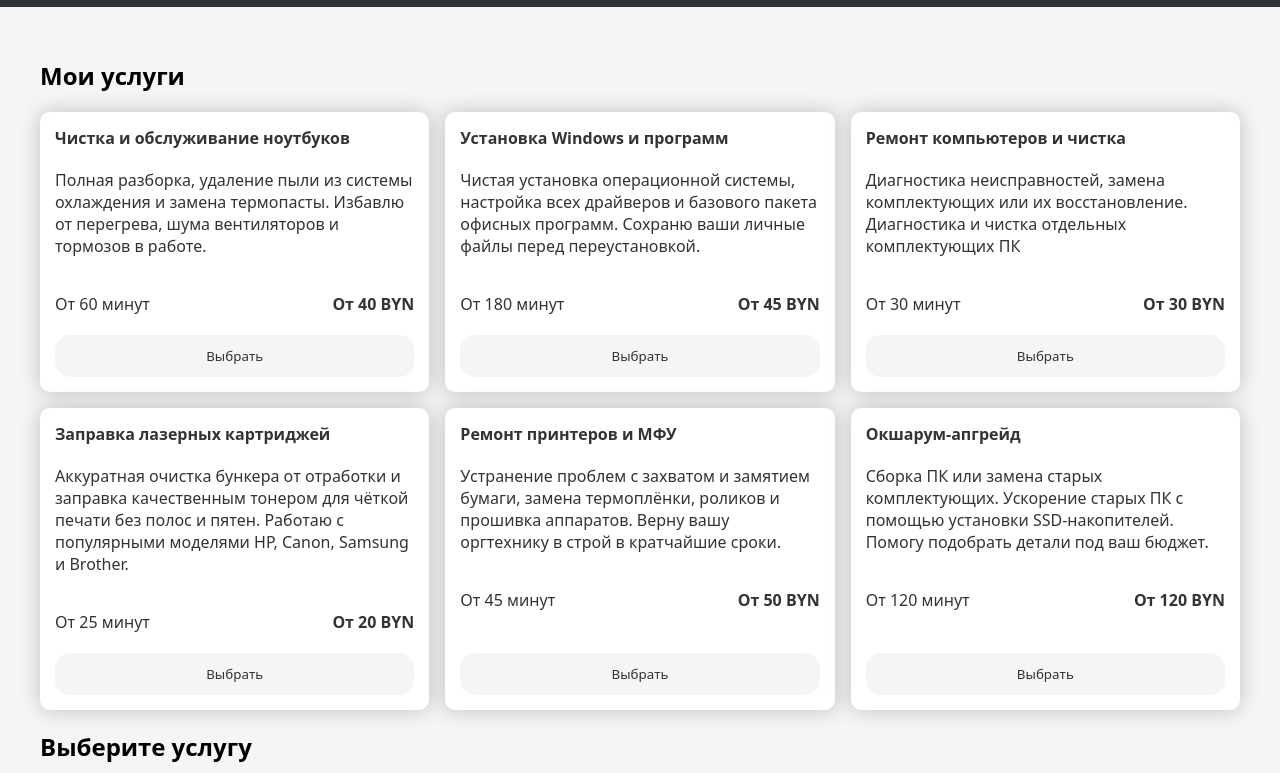
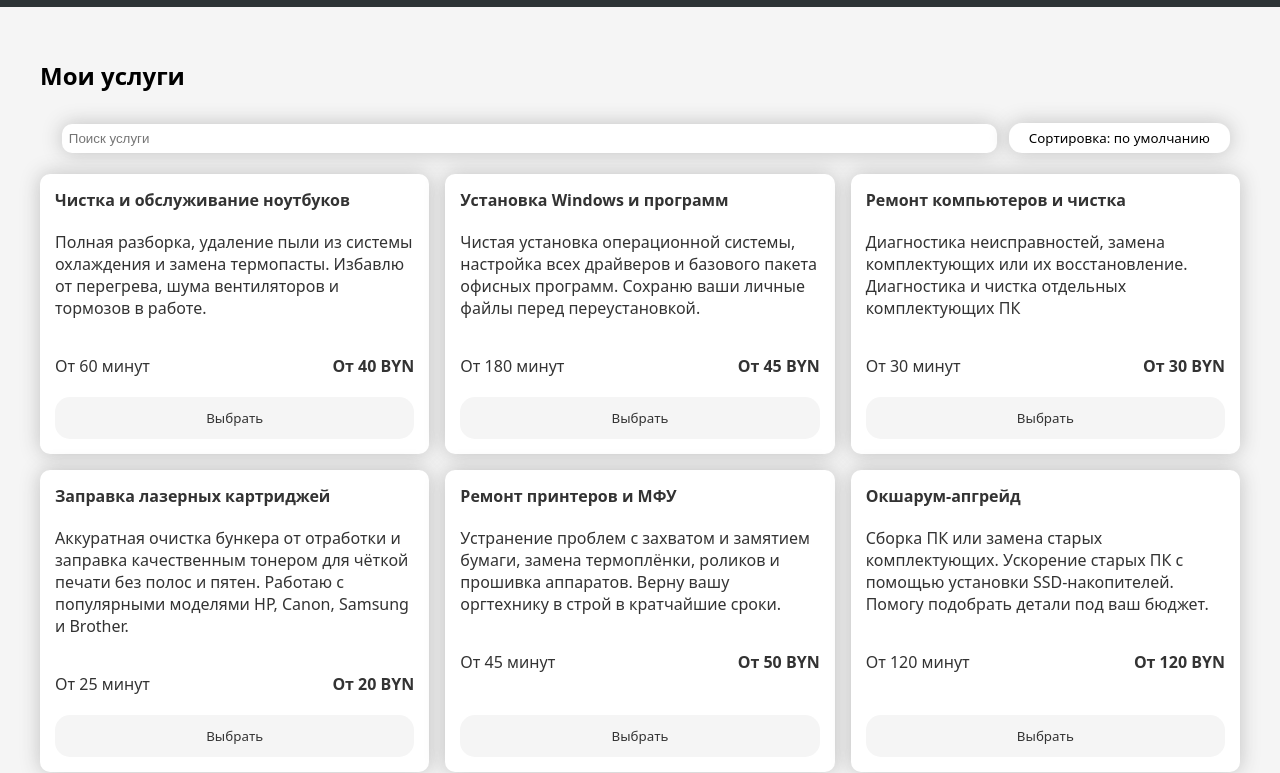
Before and after one commit to ArtemMurashko/computer-workshop, a plain HTML site: page index.html in a window 1280 px wide. Shown: the part 63-836 px from the top of the page. Drawn offline with Linux system fonts and the light colour scheme.

Commit message:
Add live search and sort button

```diff
--- a/add.js
+++ b/add.js
@@ -7,8 +7,7 @@ const services = [{id: 1, name: 'Чистка и обслуживание ноу
 ]
 
 const container = document.getElementById('cards-container');
-container.innerHTML = services.map(service =>
-`
+container.innerHTML = services.map(service =>`
     <div class="card" data-id='${service.id}'>
         <strong>${service.name}</strong>
         <p>${service.description}</p>
@@ -22,12 +21,11 @@ container.innerHTML = services.map(service =>
 
 let selectedIds = [];
 const sumOutput = document.getElementById('sum');
-const selectedCards = document.querySelectorAll('.btn');
-selectedCards.forEach((btn) => {
-    btn.addEventListener('click', () =>{
+container.addEventListener('click', () => {
+    const btn = event.target.closest('.btn');
     const card = btn.closest('.card');
     card.classList.toggle('selected');
-        let id = Number(card.dataset.id);
+    const id = Number(card.dataset.id);
     if (card.classList.contains('selected')){
         btn.textContent = 'Выбрано';
         selectedIds.push(id);
@@ -44,4 +42,49 @@ selectedCards.forEach((btn) => {
         sumOutput.textContent = `Выбрано услуг: ${selectedServices.length} | Итого: от ${totalSum} BYN`;
     }
 });
+
+const searchInput = document.getElementById('search-input');
+
+function renderCards(items){
+    container.innerHTML = items.map(service => `
+    <div class="card ${selectedIds.includes(service.id) ? 'selected' : ''}" data-id='${service.id}'>
+        <strong>${service.name}</strong>
+        <p>${service.description}</p>
+        <div style='display: flex; justify-content: space-between; width: 100%'>
+            <p>От ${service.duration} минут</p>
+            <p style='font-weight: bold;'>От ${service.price} BYN</p>
+        </div>
+        <button class="btn">${selectedIds.includes(service.id) ? 'Выбрано' : 'Выбрать'}</button>
+     </div>
+`).join('');
+}
+
+searchInput.addEventListener('input', event => {
+    const query = event.target.value.trim().toLowerCase();
+    const fitlerServices = services.filter(service => service.name.toLowerCase().includes(query) ||
+        service.description.toLowerCase().includes(query)
+    );
+    renderCards(fitlerServices);
 });
+renderCards(services)
+
+const sortBtn = document.getElementById('sort-btn');
+let sortOrder = 'default';
+sortBtn.addEventListener('click', () => {
+    let sortedServices = [...services];
+    if (sortOrder === 'default') {
+        sortOrder = 'asc';
+        sortedServices.sort((a, b) => a.price - b.price);
+        sortBtn.textContent = 'Цена: по возрастанию ↑';
+    }
+    else if (sortOrder === 'asc'){
+        sortOrder = 'desc';
+        sortedServices.sort((a, b) => b.price - a.price);
+        sortBtn.textContent = 'Цена: по убыванию ↓';
+    }
+    else{
+        sortOrder = 'default';
+        sortBtn.textContent = 'Сортировка: по умолчанию'
+    }
+    renderCards(sortedServices);
+});
--- a/index.html
+++ b/index.html
@@ -17,13 +17,16 @@
                 <a href="#services">Сервис</a> |
                 <a href="#contacts">Контакты</a> |
                 <a href="#about">Обо мне</a>
-
             </nav>
         </div>
     </header>
     <main>
         <section id="services">
             <h1>Мои услуги</h1>
+            <div class="top-panel" style="margin: 10px;">
+                <input type="text" id="search-input" class="search" placeholder="Поиск услуги">
+                <button id="sort-btn" class="sort-btn" style="height: 10px;">Сортировка: по умолчанию</button>
+            </div>
             <div class="cards-container" id="cards-container"></div>
             <h2 id="sum">Выберите услугу</h2>
         </section>
--- a/style.css
+++ b/style.css
@@ -41,6 +41,32 @@ a{
 }
 a:hover{
     color: var(--accent)
+}
+.search{
+    flex-grow: 1;
+    border-radius: 10px;
+    padding: 7px;
+    margin: 1%;
+    box-shadow: 0 0 20px rgba(50, 52, 50, 0.27);
+    border: 0;
+}
+.sort-btn{
+    font-family: system-ui, -apple-system, BlinkMacSystemFont, 'Segoe UI', Roboto, Oxygen, Ubuntu, Cantarell, 'Open Sans', 'Helvetica Neue', sans-serif;
+    cursor: pointer;
+    text-align: center;
+    background-color: var(--card-bg);
+    border-radius: 13px;
+    border: 0;
+    box-shadow: 0 0 20px rgba(50, 52, 50, 0.27);
+    padding: 15px 20px;
+    white-space: nowrap;
+    display: flex;
+    align-items: center;
+    transition: background-color 0.3s ease, color 0.3s ease;
+}
+.sort-btn:hover{
+    background-color: var(--accent);
+    color: var(--bg);
 }
 .top-panel{
     display: flex;
@@ -93,7 +119,8 @@ a:hover{
     color: var(--text);
     text-align: center;
     background-color:var(--card-bg);
-    border: 1px rgb(174, 137, 137) solid;
+    border: 0;
+    box-shadow: 0 0 20px rgba(50, 52, 50, 0.27);
     border-radius: 20px;
     transition:  background-color 0.3s ease;
     cursor: pointer;
```
Lines whose indentation alone changed are shown as unchanged.
